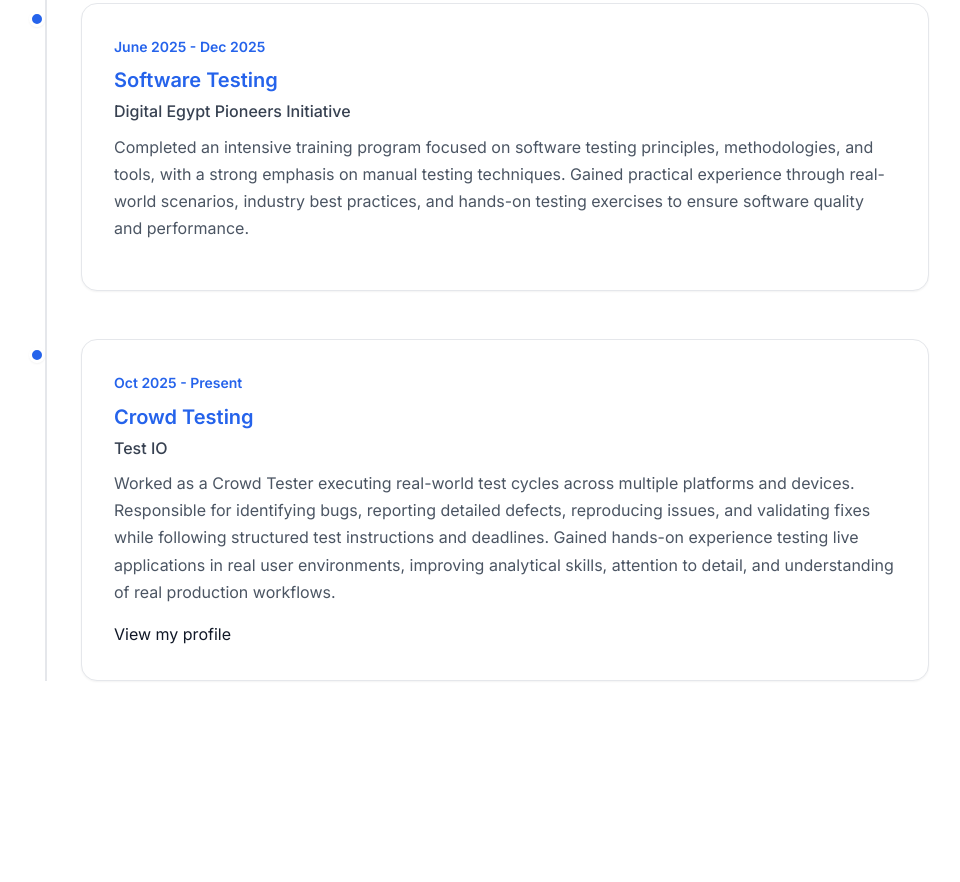
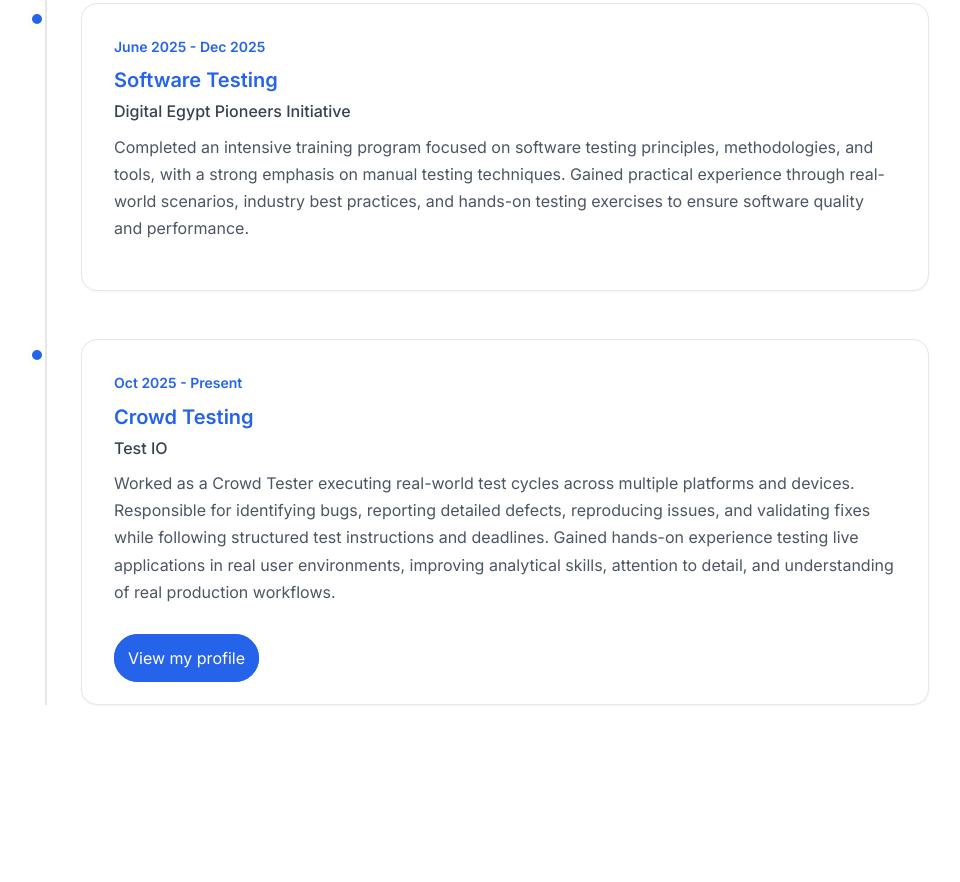
Before and after one commit to ahmedfare/Portfolio3, a website built with Vite: page index.html in a window 1280 px wide. Shown: the part 5366-6248 px from the top of the page, without its empty margins (159-1119 px from the left). Built offline with nearby package versions, Linux system fonts and the light colour scheme; files whose address does not match are found by name.

Commit message:
Update style.css

```diff
--- a/style.css
+++ b/style.css
@@ -26,7 +26,29 @@
     padding: 0;
     box-sizing: border-box;
 }
+.testio{
+    border: 2px #2563eb solid ;
+    padding: 12px;
+    border-radius: 40px;
+    background-color: #2563eb;
+    color: white;
+     transition:  0.3s !important;
 
+
+}
+.testt{
+    margin-top: 40px;
+         transition:  0.5s !important;
+
+}
+.testt:hover{
+    transform: scale(1.03);
+}
+.testio:hover{
+        background-color: #1d4ed8;
+ transition:  0.3s !important;
+
+}
 html {
     scroll-behavior: smooth;
     font-size: 16px;
```
